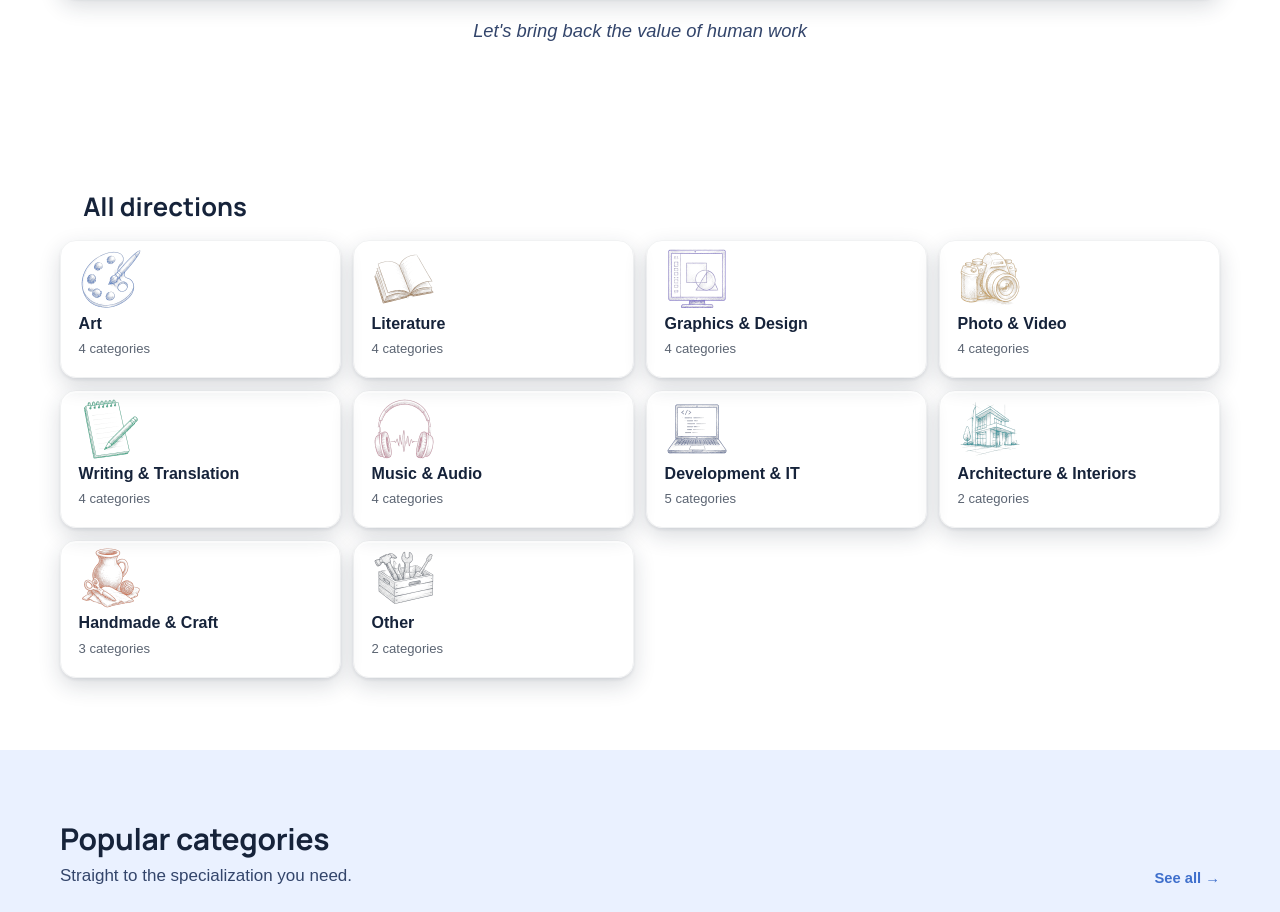
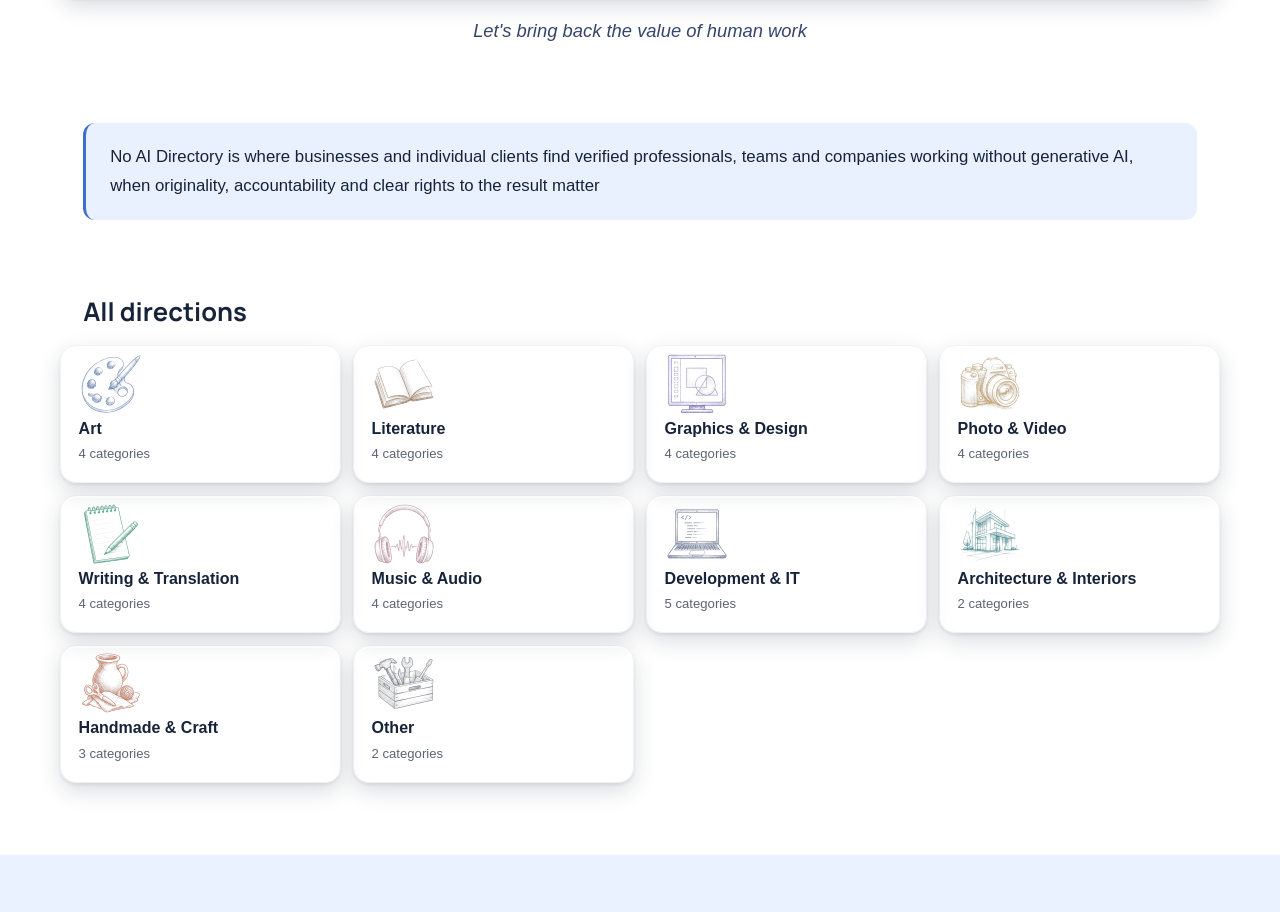
Before and after one commit to dm100usa-oss/no-ai-marketplace, a Next.js app: page /en in a window 1280 px wide. Shown: the part 1757-2669 px from the top of the page. Built offline with nearby package versions, Linux system fonts and the light colour scheme; a web font is replaced by a local one.

Commit message:
Add files via upload

```diff
--- a/src/app/[lang]/page.tsx
+++ b/src/app/[lang]/page.tsx
@@ -339,6 +339,30 @@ export default async function HomePage({
         </div>
       </section>
 
+      {/* ---------- What this place is ---------- */}
+      {/* The slogan above is a call; this answers it plainly, in the words a
+          person would use to say what they came here for. It sits on the same
+          tint as the stats band, so the two quiet claims on the page read as
+          one voice. No full stop: it is a statement, not a paragraph. */}
+      <section className="pt-2">
+        <div className="container-page">
+          <div
+            className="mx-[1.45rem] rounded-xl px-6 py-5"
+            style={{
+              background: "rgba(219,233,255,0.61)",
+              borderLeft: "3px solid var(--color-accent)",
+            }}
+          >
+            <p
+              className="text-[1rem] leading-[1.7] sm:text-[1.05rem]"
+              style={{ color: "var(--color-ink)" }}
+            >
+              {dict.home.heroStatement}
+            </p>
+          </div>
+        </div>
+      </section>
+
       {/* ---------- Explore directions ---------- */}
       <section className="section">
         <div className="container-page">
--- a/src/i18n/dictionaries/en.ts
+++ b/src/i18n/dictionaries/en.ts
@@ -124,6 +124,8 @@ export const en: Dictionary = {
     ],
     heroJoinButton: "Join the platform",
     heroSlogan: "Let's bring back the value of human work",
+    heroStatement:
+      "No AI Directory is where businesses and individual clients find verified professionals, teams and companies working without generative AI, when originality, accountability and clear rights to the result matter",
     heroFindButton: "Find a creator",
     heroActions: [
       { hint: "A creator", label: "for a specific task", href: "/directions?type=creator" },
--- a/src/i18n/dictionaries/ru.ts
+++ b/src/i18n/dictionaries/ru.ts
@@ -125,6 +125,8 @@ export const ru: Dictionary = {
     ],
     heroJoinButton: "Стать участником",
     heroSlogan: "Давайте вместе вернем ценность человеческому труду",
+    heroStatement:
+      "No AI Directory это место, где бизнес и частные заказчики находят проверенных специалистов, команды и компании, работающие без генеративного ИИ, когда важны оригинальность, ответственность и понятные права на результат",
     heroFindButton: "Найти исполнителя",
     heroActions: [
       { hint: "Автора", label: "для конкретной задачи", href: "/directions?type=creator" },
--- a/src/i18n/types.ts
+++ b/src/i18n/types.ts
@@ -129,6 +129,7 @@ export interface Dictionary {
     heroJoinButton: string;
     /** The project's call, under the join button. */
     heroSlogan: string;
+    heroStatement: string;
     heroFindButton: string;
     heroActions: { hint: string; label: string; href: string }[];
     heroSearchPlaceholder: string;
```
Also changed, not shown: public/llms.txt.
